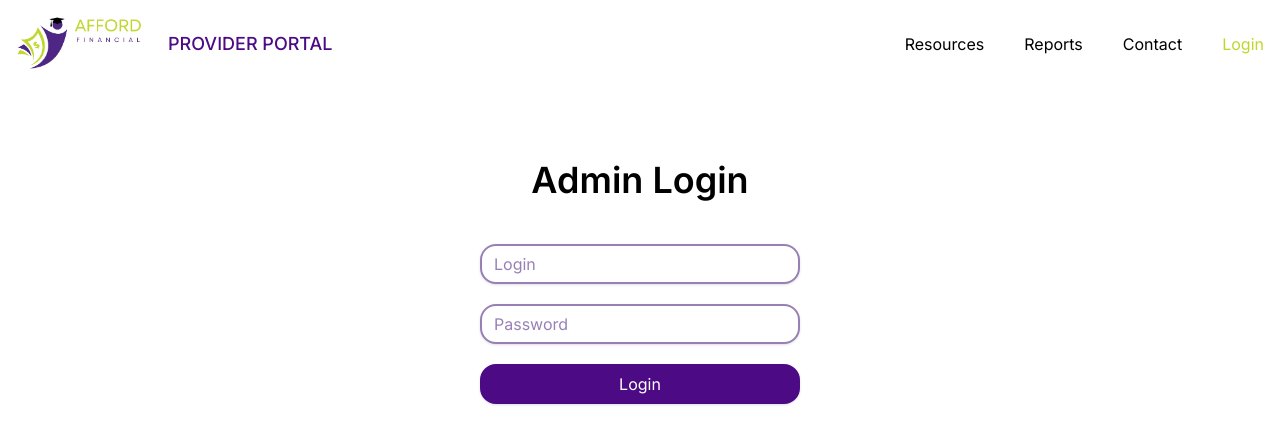
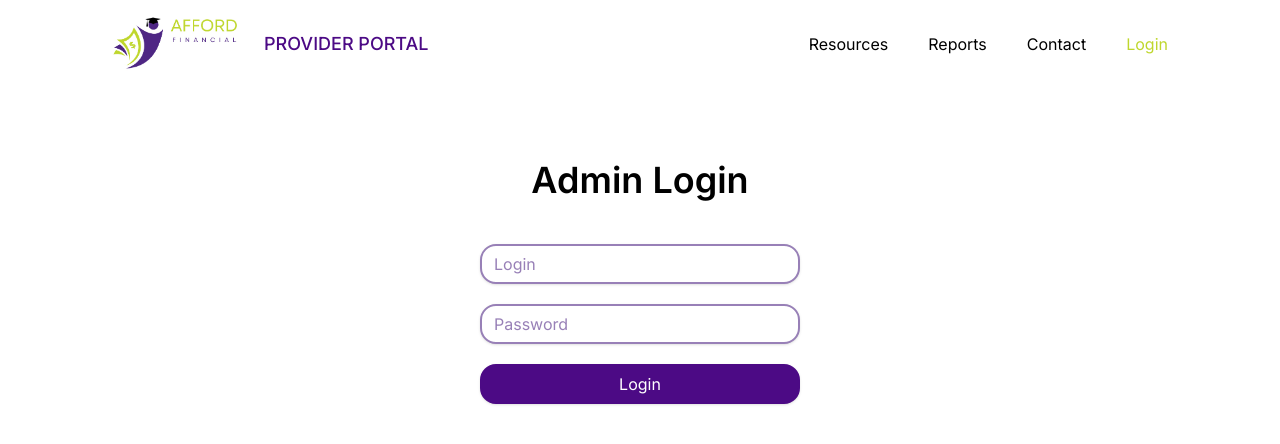
Before and after one commit to buratr/afford-financial, a Next.js app: page /login in a window 1280 px wide. Shown: the top 444 px of the page. Built offline with nearby package versions, Linux system fonts and the light colour scheme.

Commit message:
sort_DESC

```diff
--- a/app/add/page.tsx
+++ b/app/add/page.tsx
@@ -4,7 +4,7 @@ import { Suspense, useState, useEffect, ChangeEvent } from 'react';
 import { useSearchParams, useRouter } from 'next/navigation';
 import { Navbar } from '../components/Navbar';
 import Image from 'next/image';
-//import preloader from "@/app/assets/svgs/preloader.gif"
+import preloader from "/app/assets/svgs/preloader.gif"
 
 function ActualAddPage() {
   const router = useRouter();
@@ -98,7 +98,7 @@ function ActualAddPage() {
       <section className="w-full bg-white flex flex-col justify-start items-center min-h-screen py-40">
         {pageBusy && (
           <div className='opacity-45  z-10 absolute left-0 right-0 top-0 bottom-0 flex justify-center items-center'>
-            {/* <Image className='w-full h-full object-cover' src={preloader} alt="loading" /> */}
+            <Image className='w-full h-full object-cover' src={preloader} alt="loading" />
           </div>
         )}
         <div className="container px-4">
--- a/app/api/get-records/route.ts
+++ b/app/api/get-records/route.ts
@@ -10,7 +10,7 @@ export async function GET(request: NextRequest) {
   // `;
   // WHERE id > 0;
    //const { rows } = await sql`SELECT * FROM records WHERE id > 0;`;
-   const { rows } = await sql`SELECT * FROM records ;`;
+   const { rows } = await sql`SELECT * FROM records ORDER BY id DESC;`;
 
      //const { rows } = await sql`SELECT * FROM records WHERE aplicant_phone = '+38093252454'`
     //return NextResponse.json({ records: rows }, { status: 200 });
--- a/app/components/Navbar.tsx
+++ b/app/components/Navbar.tsx
@@ -40,7 +40,7 @@ export const Navbar = ()=>{
         let menuClasses = [];
         if(isOpen){
             menuClasses = [
-                "block", "absolute", "grid", "gap-10", "grid-flow-col", "auto-cols-max", "bg-white","left-0", "top-20", "w-full", "p-4", "max-md:grid-flow-row", "max-md:shadow-2xl", "md:static", "md:p-0", "justify-center","justify-items-center"
+                "block", "absolute", "grid", "gap-10", "grid-flow-col", "auto-cols-max", "bg-white","left-0", "top-20", "w-full", "p-4", "pb-8", "z-10","max-md:grid-flow-row", "max-md:shadow-2xl", "md:static", "md:p-0", "justify-center","justify-items-center"
             ]
         }else{
             menuClasses = [
@@ -76,7 +76,7 @@ export const Navbar = ()=>{
       };
     return(
         <nav className="p-4 bg-white absolute top-0 left-0 right-0">
-            <div className="container mx-auto flex justify-between items-center">
+            <div className="container mx-auto flex justify-between items-center xl:px-24">
                 <a href="/" className="block w-32"><img src="logo_hr.jpg" alt="" /></a>
                 <div className="text-lg font-medium text-violet mr-auto ml-6">
                     PROVIDER PORTAL
--- a/app/page.tsx
+++ b/app/page.tsx
@@ -30,7 +30,7 @@ export default function Home() {
     return <main>
             <Navbar/>
             <section className="w-full bg-white flex flex-col justify-start items-center min-h-screen py-8">
-              <div className="container px-4">
+              <div className="container px-4 xl:px-24">
                 <div className="w-full pt-32">
                   <p>Loading...</p>
                 </div>
@@ -41,7 +41,15 @@ export default function Home() {
 
   return (
     <main>
-      {token && <div><Navbar/><Providerportal/></div>}
+      {token &&
+        <div>
+        <Navbar/>
+          <section className="w-full bg-white flex flex-col justify-start items-center min-h-screen py-8">
+            <div className="container px-4 xl:px-24">
+              <Providerportal/>
+            </div>
+          </section>
+        </div>}
     </main>
   );
 }
```
